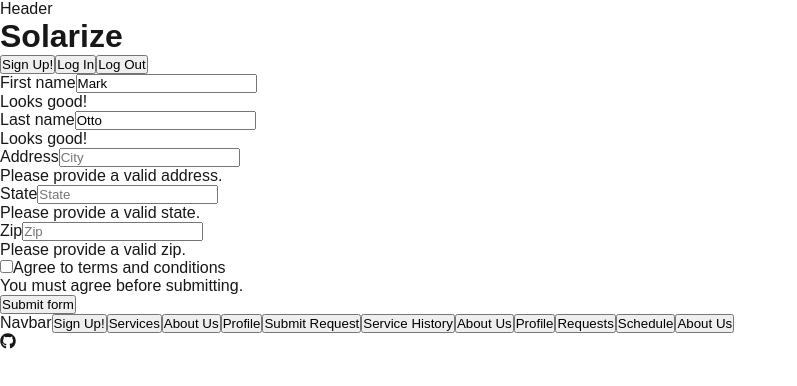
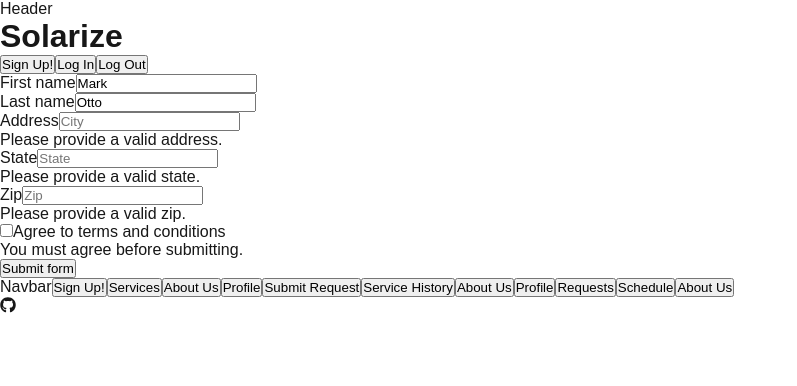
Before and after one commit to chingu-voyages/v52-tier3-team-38, a Next.js app: page /user/1/submit-request in a window 1280 px wide. Shown: the top 386 px of the page, without its empty margins (0-797 px from the left). Built offline with nearby package versions, Linux system fonts and the light colour scheme.

Commit message:
removed lines for form control feedback

```diff
--- a/src/app/user/[_id]/submit-request/page.js
+++ b/src/app/user/[_id]/submit-request/page.js
@@ -30,7 +30,6 @@ function loginForm() {
             placeholder="First name"
             defaultValue="Mark"
           />
-          <Form.Control.Feedback>Looks good!</Form.Control.Feedback>
         </Form.Group>
         <Form.Group as={Col} md="4" controlId="validationCustom02">
           <Form.Label>Last name</Form.Label>
@@ -40,7 +39,6 @@ function loginForm() {
             placeholder="Last name"
             defaultValue="Otto"
           />
-          <Form.Control.Feedback>Looks good!</Form.Control.Feedback>
         </Form.Group>
       </Row>
       <Row className="mb-3">
```
